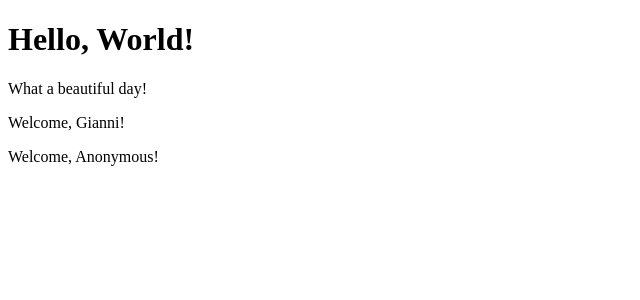
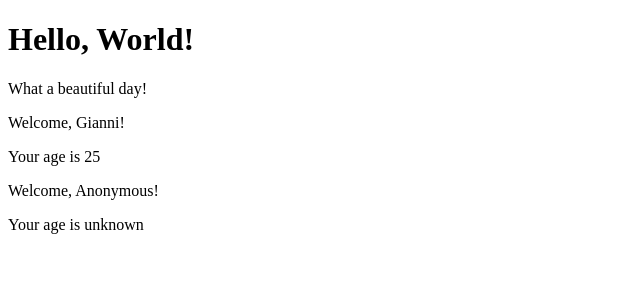
Before and after one commit to AndreaPossidente/develhope-react-exercises, a React (Create React App) app: page / in a window 1280 px wide. Shown: the top 300 px of the page, without its empty margins (0-640 px from the left). Built offline with nearby package versions, Linux system fonts and the light colour scheme.

Commit message:
done exercise 12

```diff
--- a/src/App.js
+++ b/src/App.js
@@ -7,7 +7,7 @@ export default class App extends Component {
     return (
       <div>
         <Hello />
-        <Welcome name="Gianni" />
+        <Welcome name="Gianni" age={25} />
         <Welcome />
       </div>
     );
--- a/src/Welcome.js
+++ b/src/Welcome.js
@@ -2,6 +2,11 @@ import React, { Component } from "react";
 
 export default class Welcome extends Component {
   render() {
-    return <p>Welcome, {this.props.name || "Anonymous"}!</p>;
+    return (
+      <>
+        <p>Welcome, {this.props.name || "Anonymous"}!</p>
+        <p>Your age is {this.props.age || "unknown"}</p>
+      </>
+    );
   }
 }
```
